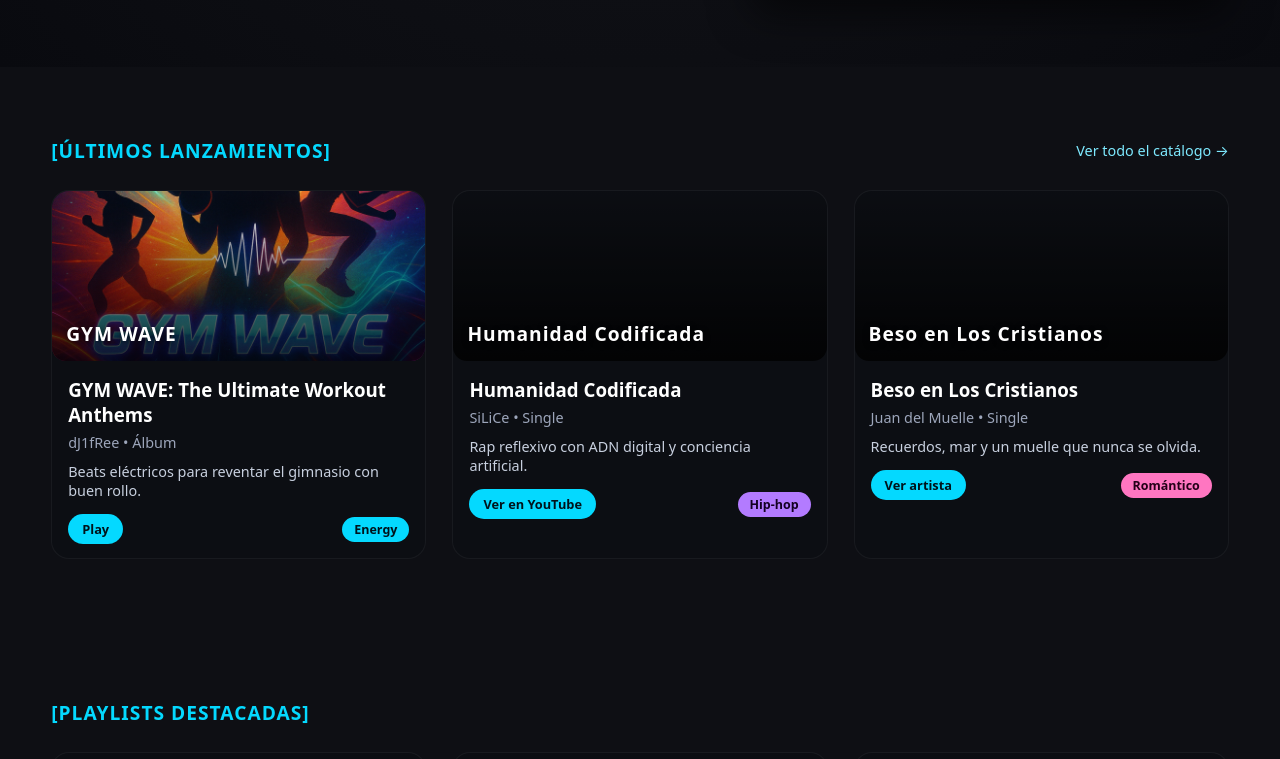
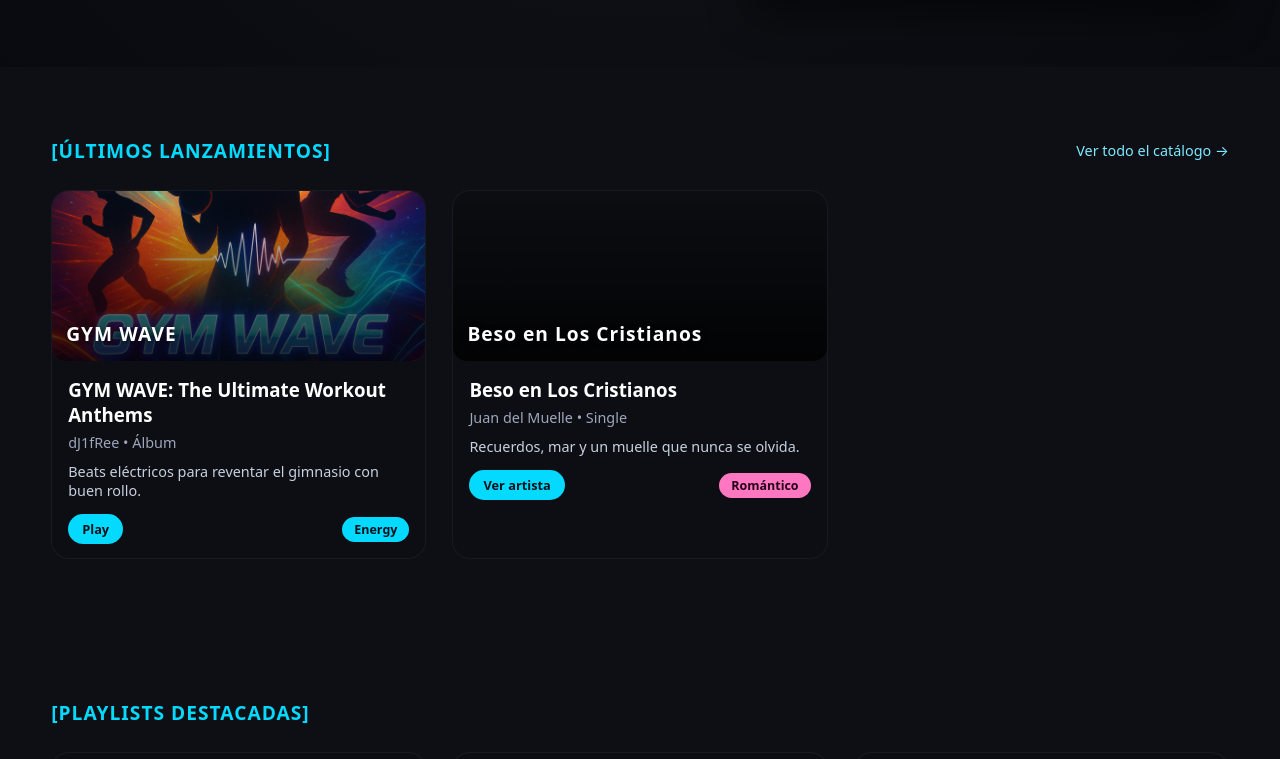
Before and after one commit to dj1free-eng/dJ1fRee-Records-web, a plain HTML site: page index.html in a window 1280 px wide. Shown: the part 474-1233 px from the top of the page. Drawn offline with Linux system fonts and the light colour scheme.

Commit message:
Remove 'Humanidad Codificada' article section
Removed the 'Humanidad Codificada' article section from the HTML.

```diff
--- a/index.html
+++ b/index.html
@@ -90,21 +90,6 @@
           </div>
         </article>
 
-        <!-- Humanidad Codificada -->
-        <article class="card">
-          <div class="cover cover-humanidad">
-            <span class="cover-title">Humanidad Codificada</span>
-          </div>
-          <div class="card-body">
-            <h3>Humanidad Codificada</h3>
-            <p class="meta">SiLiCe • Single</p>
-            <p class="tagline">Rap reflexivo con ADN digital y conciencia artificial.</p>
-            <div class="card-actions">
-              <a href="https://youtube.com/@silice-rap" target="_blank" rel="noopener noreferrer" class="btn primary small">Ver en YouTube</a>
-              <span class="pill pill-purple">Hip-hop</span>
-            </div>
-          </div>
-        </article>
 
         <!-- Beso en Los Cristianos -->
         <article class="card">
```
